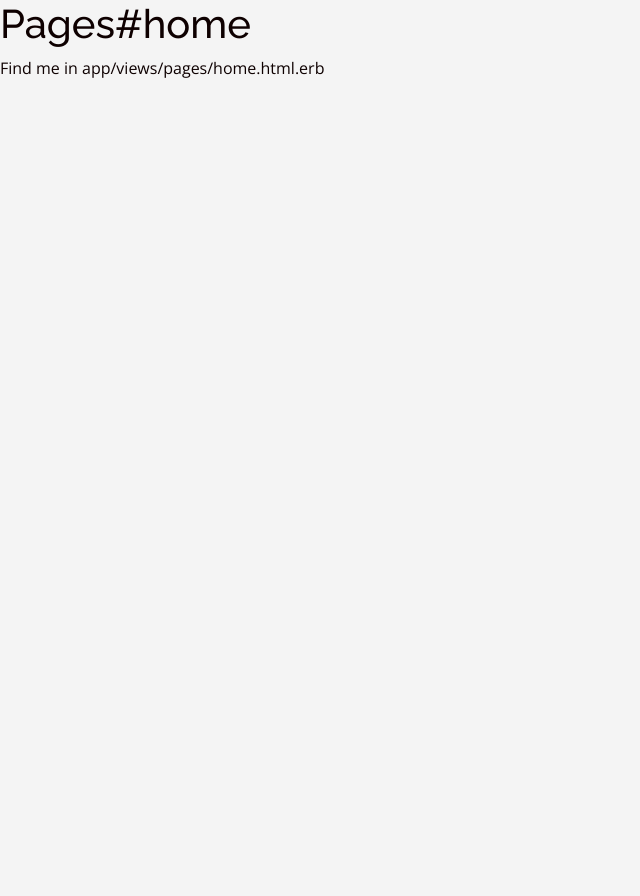
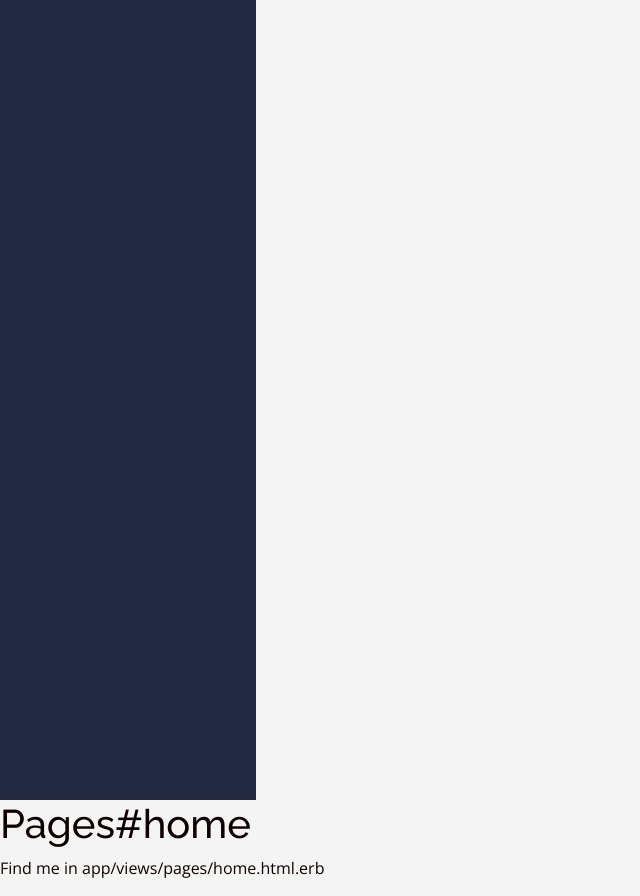
Before and after one commit to trandthanh/thanhtran-portfolio, a Rails app: page / in a window 1280 px wide. Shown: the whole page, without its empty margins (0-640 px from the left). Before the commit the page ends 800 px from the top, so only its background shows below. Run offline with Rails 7, Linux system fonts and the light colour scheme; style sheets or scripts are compiled from the project's sources; some libraries are stand-ins or nearby versions.

Commit message:
created background sidebar

```diff
--- /dev/null
+++ b/app/assets/stylesheets/components/_color.scss
@@ -0,0 +1,3 @@
+.backgroundcolor-blue {
+  background-color: $yankees-blue;
+}
--- /dev/null
+++ b/app/assets/stylesheets/components/_height.scss
@@ -0,0 +1,3 @@
+.height-100vh {
+  height: 100vh;
+}
--- a/app/assets/stylesheets/components/_index.scss
+++ b/app/assets/stylesheets/components/_index.scss
@@ -2,3 +2,7 @@
 @import "alert";
 @import "avatar";
 @import "navbar";
+@import "display";
+@import "width";
+@import "color";
+@import "height";
--- a/app/assets/stylesheets/components/_navbar.scss
+++ b/app/assets/stylesheets/components/_navbar.scss
@@ -1,12 +1,8 @@
-.navbar-lewagon {
-  justify-content: space-between;
-  background: white;
+@media (max-width: 414px) {
 }
 
-.navbar-lewagon .navbar-collapse {
-  flex-grow: 0;
+@media (min-width: 415px) and (max-width: 768px) {
 }
 
-.navbar-lewagon .navbar-brand img {
-  width: 40px;
+@media (min-width: 769px) {
 }
--- /dev/null
+++ b/app/assets/stylesheets/components/_width.scss
@@ -0,0 +1,3 @@
+.width-20vw {
+  width: 20vw;
+}
--- a/app/assets/stylesheets/config/_colors.scss
+++ b/app/assets/stylesheets/config/_colors.scss
@@ -8,3 +8,5 @@ $orange: #E67E22;
 $green: #1EDD88;
 $gray: #0E0000;
 $light-gray: #F4F4F4;
+
+$yankees-blue: #242942;
--- a/app/views/layouts/application.html.erb
+++ b/app/views/layouts/application.html.erb
@@ -10,6 +10,7 @@
     <%#= stylesheet_pack_tag 'application', media: 'all' %> <!-- Uncomment if you import CSS in app/javascript/packs/application.js -->
   </head>
   <body>
+    <%= render 'shared/navbar' %>
     <%= yield %>
     <%= javascript_include_tag 'application' %>
     <%= javascript_pack_tag 'application' %>
--- /dev/null
+++ b/app/views/shared/_navbar.html.erb
@@ -0,0 +1,3 @@
+<div class="navbar-thanhtranportfolio width-20vw backgroundcolor-blue height-100vh">
+
+</div>
```
Also changed, not shown: app/assets/stylesheets/components/_display.scss (added).
